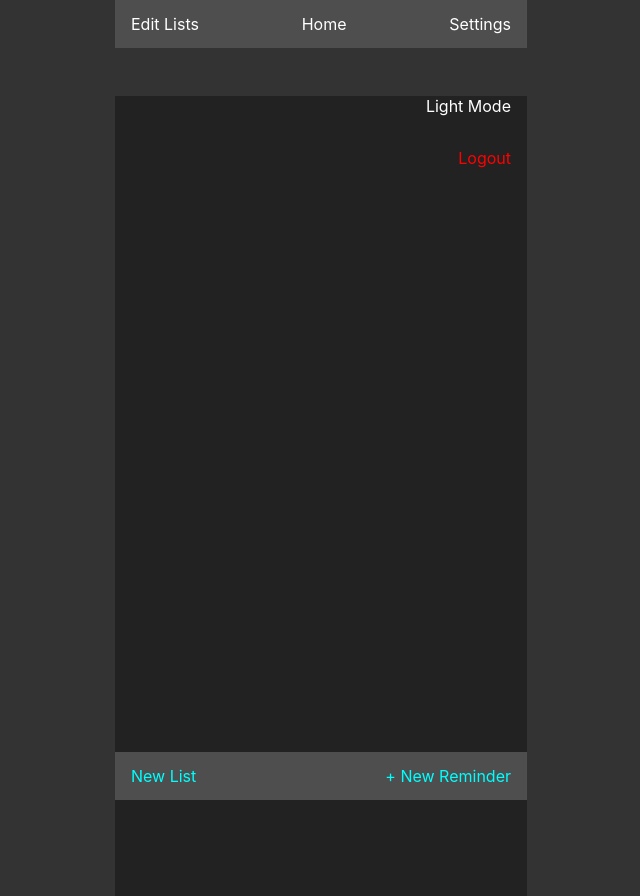
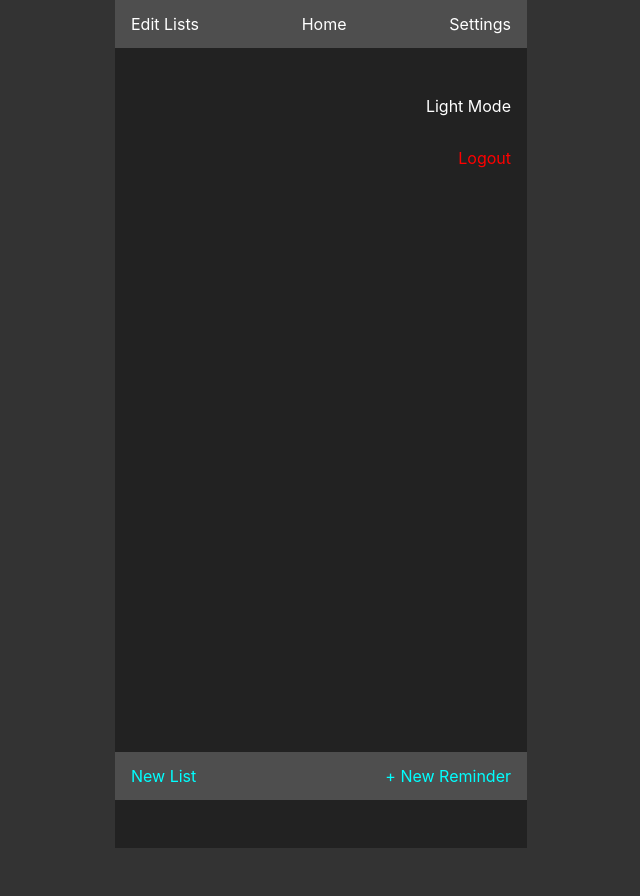
Before and after one commit to drkedrkedjon/reminders-app-react-firebase, a React (Vite) app: page /settings in a window 1280 px wide. Shown: the whole page, without its empty margins (319-959 px from the left). After the commit the page ends 848 px from the top, so only its background shows below. Built offline with nearby package versions, Linux system fonts and the light colour scheme; no server answers; the database is empty; sample sign-in values are in the browser's storage.

Commit message:
CSS bug, setings margin

```diff
--- a/src/index.css
+++ b/src/index.css
@@ -228,8 +228,8 @@ button {
   flex-direction: column;
   align-items: end;
   gap: 2rem;
-  padding-inline: 1rem;
-  margin-block: 6rem 3rem;
+  padding: 3rem 1rem;
+  margin-block: 3rem;
 }
 .logout-btn {
   color: var(--color-red);
```
